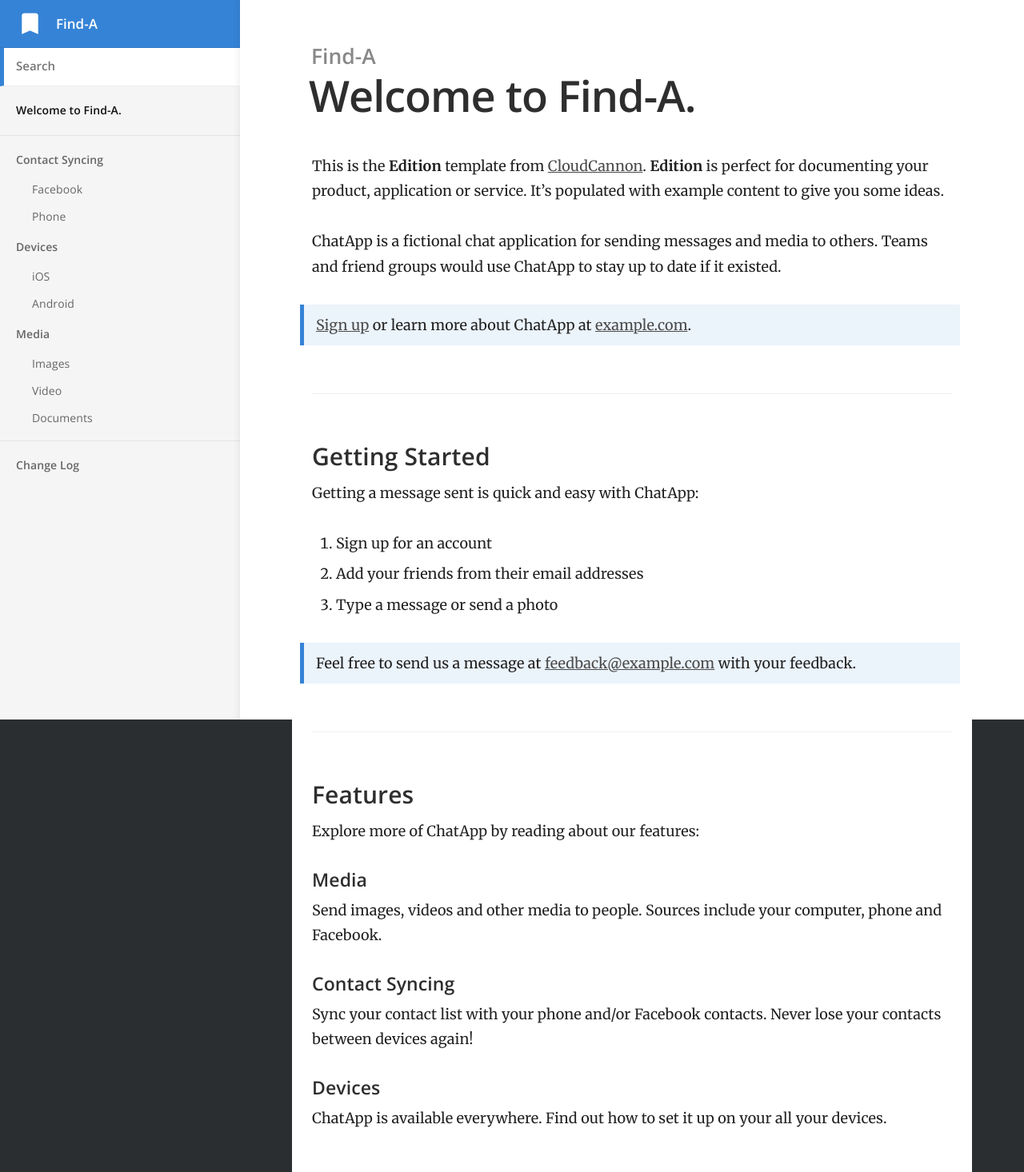
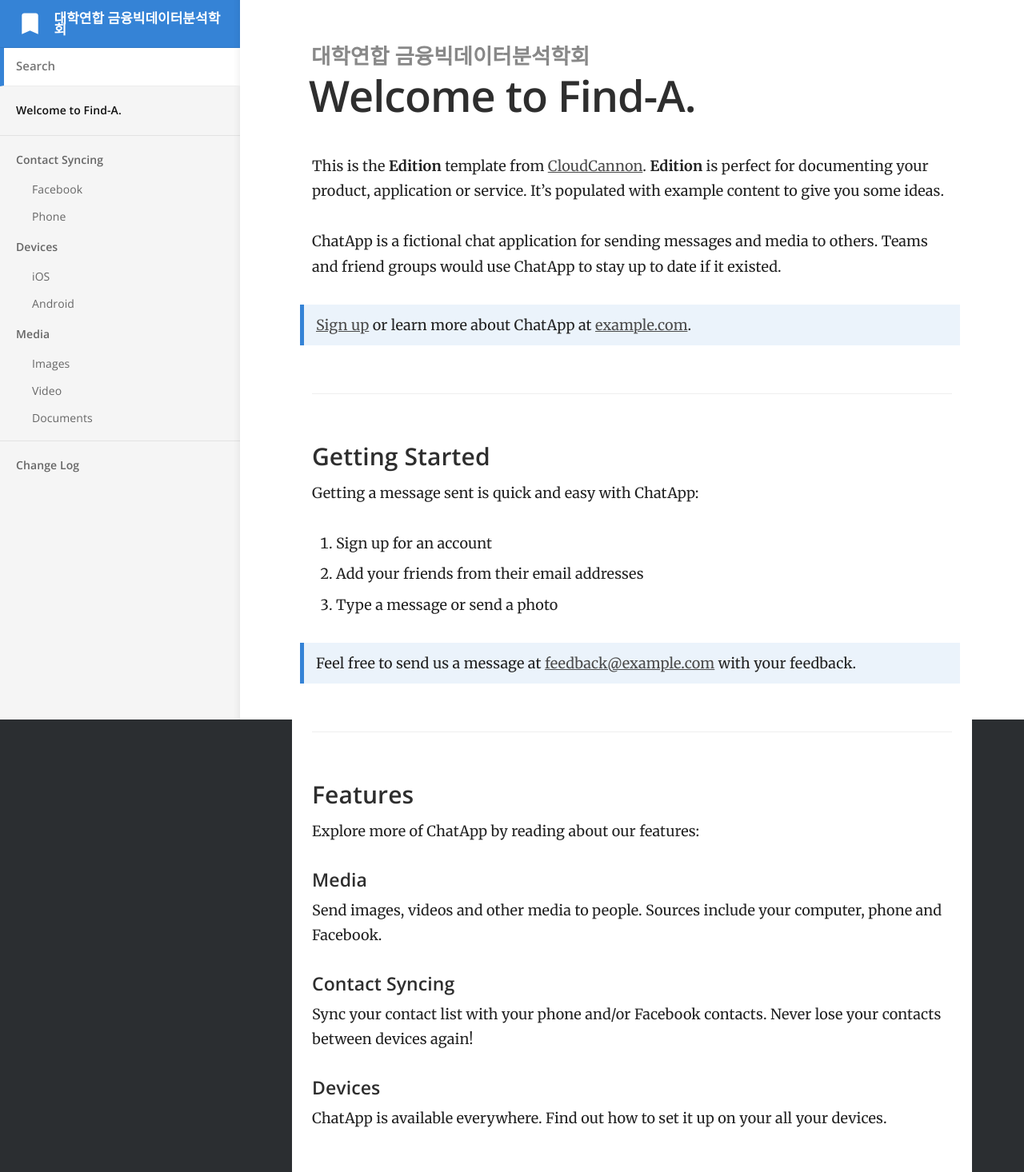
Before and after one commit to Find-A-AI/find-a-ai.github.io, a Jekyll site: the page built from index.md, in a window 1280 px wide. Shown: the whole page at 80% size. Built offline with Jekyll 4.4.1, drawn with Linux system fonts in a browser that asks for light colours.

Commit message:
Update _config.yml

```diff
--- a/_config.yml
+++ b/_config.yml
@@ -1,7 +1,7 @@
 # ----
 # Site
 
-title: Find-A
+title: 대학연합 금융빅데이터분석학회
 url: "https://find-a-ai.github.io/"
 baseurl:
 google_analytics_key:
```
